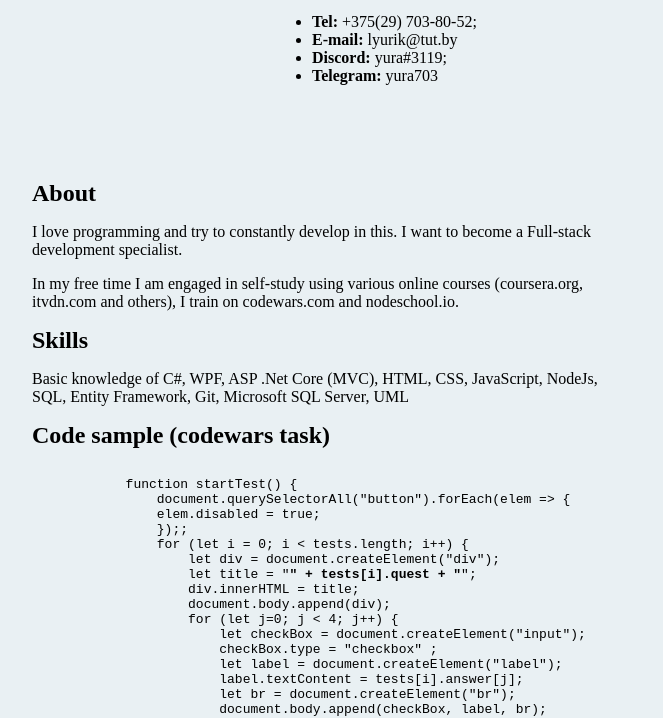
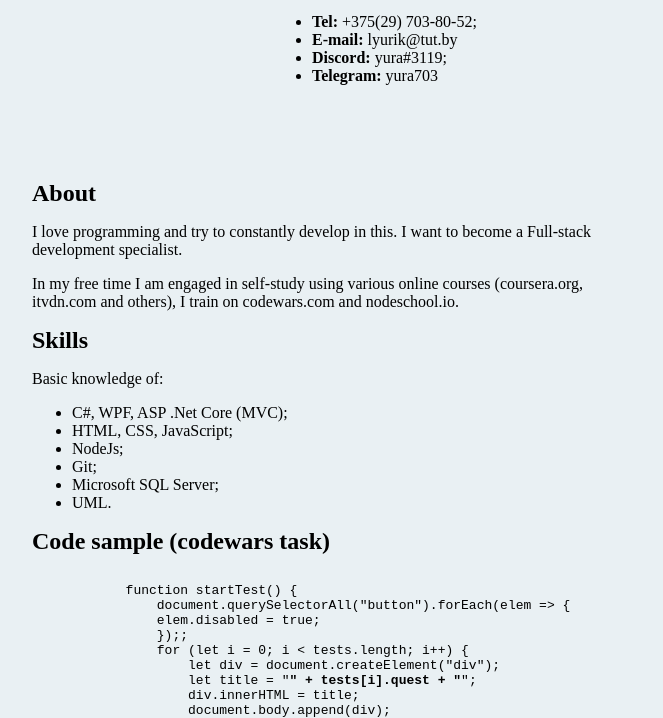
Before and after one commit to Yura703/rsschool-cv, a plain HTML site: page index.html in a window 1280 px wide. Shown: the part 80-798 px from the top of the page, without its empty margins (308-971 px from the left). Drawn offline with Linux system fonts and the light colour scheme.

Commit message:
refactor: edit index.html

```diff
--- a/index.html
+++ b/index.html
@@ -56,12 +56,15 @@
             </div>
             <section>
                 <h2>Skills</h2>
-                <p>
-                    Basic knowledge of C#, WPF, ASP .Net Core (MVC), HTML, CSS, JavaScript, NodeJs, SQL, Entity
-                    Framework,
-                    Git,
-                    Microsoft SQL Server, UML
-                </p>
+                <p>Basic knowledge of:</p>
+                <ul>
+                    <li>C#, WPF, ASP .Net Core (MVC);</li>
+                    <li>HTML, CSS, JavaScript;</li>
+                    <li>NodeJs;</li>
+                    <li>Git;</li>
+                    <li>Microsoft SQL Server;</li>
+                    <li>UML.</li>
+                </ul>
             </section>
             <section>
                 <h2>Code sample (codewars task)</h2>
@@ -122,11 +125,12 @@
     </main>
     <footer class="footer">
         <div>
-            <div class="div-margin"> <time>2021</time></div>
+
             <div class="div-margin">
                 <nav>
                     <a href="https://github.com/Yura703">
                         <img style="margin: 10px;" width="50" src="./image/git.jpg" alt="GitHub"></a>
+                    <div class="div-margin"> <time>2021</time></div>
                     <a href="https://rs.school/js/">
                         <img style="margin: 10px;" width="50" src="./image/rs_school_js.svg" alt="RSS">
                     </a>
```
